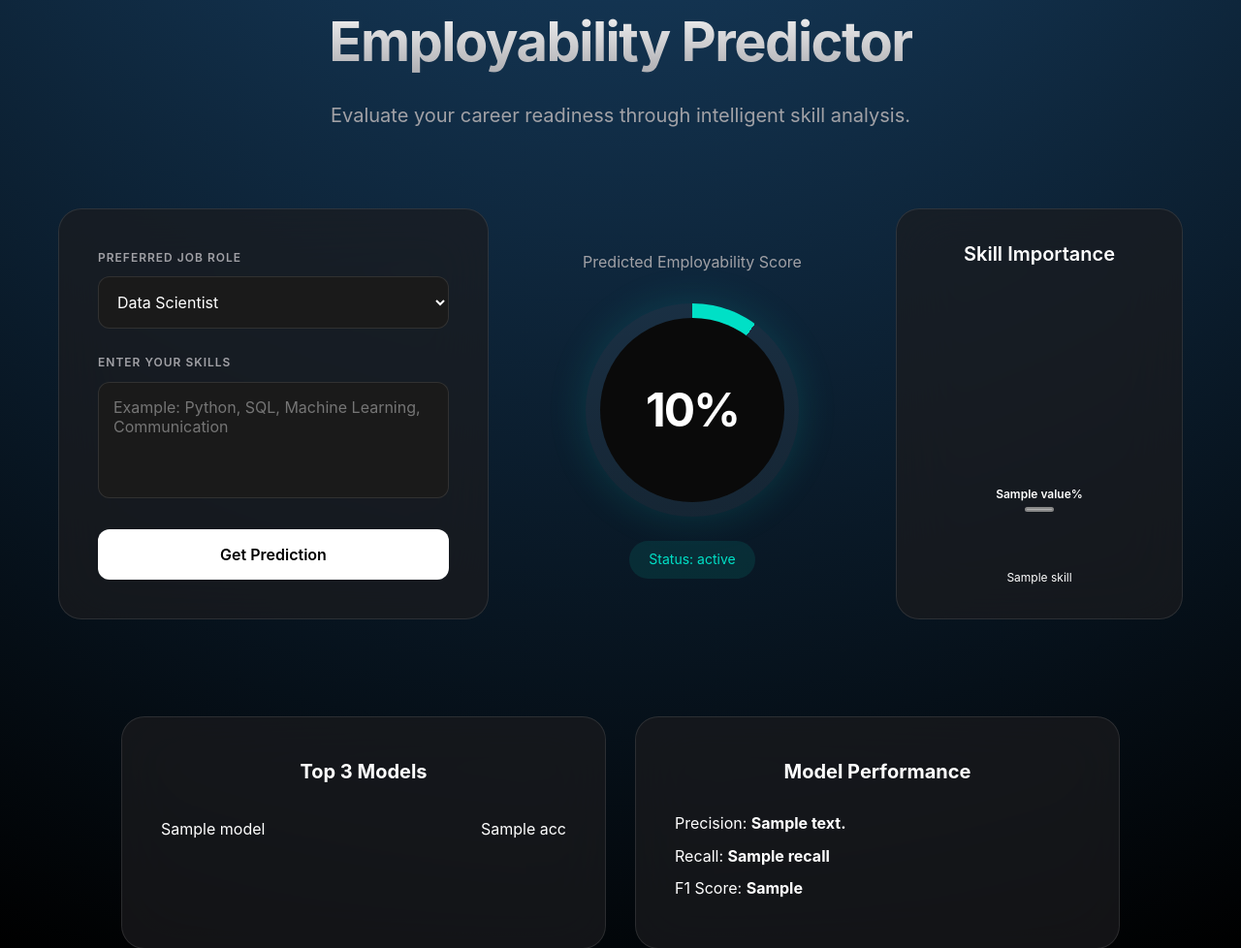
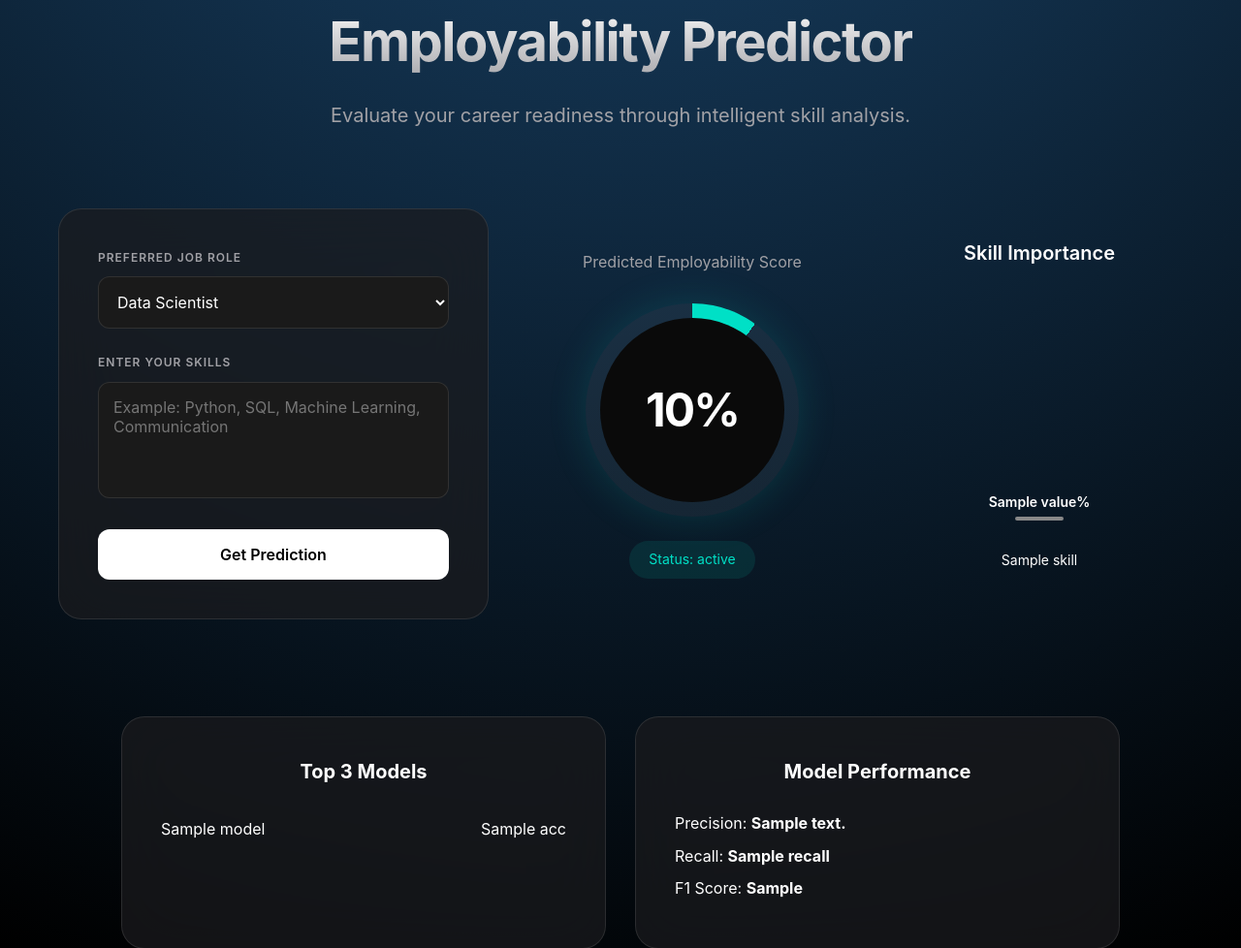
Before and after one commit to SHESHAL01/DSGP_Group_27, a Flask app: template templates/employability.html in a window 1280 px wide. Shown: the part 190-1168 px from the top of the page at 97% size. Run offline with Flask 3, Linux system fonts and the light colour scheme; the template is opened without the code that fills it: most values are stand-ins (such as "Sample title", 1, 10 or a date in 2020).

Commit message:
Fixed some style issues in employability page

```diff
--- a/app.py
+++ b/app.py
@@ -193,8 +193,6 @@ SKILL_DICTIONARY = [
 ]
 SKILL_SET = set([s.lower() for s in SKILL_DICTIONARY])
 
-# Replace the process_skills function (around line 250-275) with this:
-
 import re
 from difflib import get_close_matches
 from collections import Counter
@@ -208,8 +206,7 @@ def process_skills():
 
     # Create a mapping for common abbreviations and variations
     skill_mappings = {
-        'aw': 'aws',
-        'ku': 'kubernetes',
+        'aw': 'aws','ku': 'kubernetes',
         'dock': 'docker',
         'gi': 'git',
         'gith': 'git',
@@ -715,6 +712,11 @@ def predict():
 
     if not dataset.empty and feature_names and rf_model:
         user_vector = build_user_vector(user_skills, feature_names)
+
+        # ===============================
+        # Employability prediction
+        # ===============================
+
         score, role_probs, alternative_roles = predict_employability(
             rf_model,
             user_vector,
@@ -722,60 +724,142 @@ def predict():
             role_vectors,
             feature_names
         )
-        alternative_roles = [(role, round(prob, 2)) for role, prob in alternative_roles]
+
+        # Round alternative role scores
+        alternative_roles = [
+            (role, round(prob, 2)) for role, prob in alternative_roles
+        ]
+
         score = round(score, 2)
+
+        # ===============================
+        # Status
+        # ===============================
 
         if score > 75:
             status = "Highly Employable"
+
         elif score > 50:
             status = "Moderately Employable"
+
         else:
             status = "Needs Skill Improvement"
 
-        role_vector = role_vectors.get(preferred_role, [0] * len(feature_names))
+        # ===============================
+        # Skill Gap Analysis
+        # ===============================
+
+        role_vector = role_vectors[preferred_role]
+
+        missing_skills = skill_gap_analysis(
+            user_vector,
+            role_vector,
+            feature_names
+        )[:6]
+
+        # keep only skill names
+        missing_skills = [
+            skill.replace("_", " ").title()
+            for skill, _ in missing_skills
+        ]
+        # ===============================
+        # Explainable AI
+        # ===============================
+
+        import math
+
+        important_skills = []
+
+        role_vector = role_vectors[preferred_role]
+
+        for skill in user_skills:
+
+            if skill in feature_names:
+                idx = feature_names.index(skill)
+
+                role_value = role_vector[idx]
+
+                # importance = how important this skill is for the role
+                importance = role_value
+
+                important_skills.append((skill, importance))
+
+        # Sort by importance
+        important_skills = sorted(
+            important_skills,
+            key=lambda x: x[1],
+            reverse=True
+        )[:4]
+        # Log scaling for visualization
+        scaled_skills = []
+
+        if important_skills:
+
+            max_importance = max([imp for _, imp in important_skills])
+
+            for skill, imp in important_skills:
+                scaled = (imp / max_importance) * 85
+
+                scaled_skills.append(
+                    (skill.replace("_", " ").title(), round(scaled, 2))
+                )
+
+        important_skills = scaled_skills
+
+        # ===============================
+        # Career growth simulation
+        # ===============================
+
+        from itertools import combinations
+
         missing_skills_full = skill_gap_analysis(
             user_vector,
             role_vector,
             feature_names
         )
-        missing_skills = missing_skills_full[:6]
-        missing_skills_display = [skill.replace("_", " ").title() for skill, _ in missing_skills]
 
-        important_skills_data = []
-        role_vector_with_names = [(feature_names[i], role_vector[i]) for i in range(len(feature_names))]
-        important_skills_sorted = sorted(
-            [(skill, round(importance * 100, 1)) for skill, importance in role_vector_with_names if importance > 0.3],
-            key=lambda x: x[1],
-            reverse=True
-        )[:8]
-        important_skills_data = important_skills_sorted
+        missing_skills_only = [skill for skill, _ in missing_skills_full]
 
-        session['last_missing_skills'] = [skill for skill, _ in missing_skills_full[:10]]
-        session['last_job_role'] = preferred_role
-        session['last_user_skills'] = skills_text
+        simulations = []
 
-        log_activity(
-            session['user_id'],
-            'prediction',
-            preferred_role,
-            skills_text,
-            score
-        )
+        skill_sets = []
+
+        skill_sets += list(combinations(missing_skills_only, 1))
+        skill_sets += list(combinations(missing_skills_only, 2))
+
+        skill_sets = skill_sets[:4]
+
+        for skill_set in skill_sets:
+            sim_result = simulate_career_growth(
+                rf_model,
+                user_vector,
+                list(skill_set),
+                feature_names,
+                role_vectors
+            )
+
+            new_score = round(sim_result.get(preferred_role, 0) * 100, 2)
+
+            simulations.append({
+                "skills": " + ".join(skill.replace("_", " ").title()for skill in skill_set),
+                "old_score": score,
+                "new_score": new_score
+            })
 
         return render_template(
             "employability.html",
             score=score,
             status=status,
-            important_skills=important_skills_data,
+            important_skills=important_skills,
             alternative_roles=alternative_roles,
-            missing_skills=missing_skills_display,
+            missing_skills=missing_skills,
+            simulations=simulations,
             lower1=score,
             lower2=score,
             top_models=top_models,
             precision=rf_precision,
             recall=rf_recall,
-            f1=rf_f1,
-            user={'name': session['user_name']}
+            f1=rf_f1
         )
     else:
         flash('Models not loaded properly. Please check system configuration.', 'error')
--- a/static/employability.css
+++ b/static/employability.css
@@ -493,10 +493,9 @@ textarea {
     display: flex;
     flex-direction: column;
     height: 100%;
-    background: var(--card-bg);
-    backdrop-filter: blur(30px);
-    border: 1px solid var(--glass-border);
-    border-radius: 24px;
+    background: transparent;
+    backdrop-filter: none;
+    border: none;
     padding: 30px 20px;
 }
 
@@ -510,70 +509,71 @@ textarea {
 .perf-chart {
     display: flex;
     align-items: flex-end;
-    justify-content: space-around;
-    gap: 10px;
-    padding: 20px 10px;
+    justify-content: space-between;
+    gap: 20px;
+    padding-top: 20px;
+    padding-bottom: 10px;
     height: 280px;
-    width: 100%;
 }
 
-.perf-bar-wrapper {
+
+.perf-bar-wrapper{
     position: relative;
-    display: flex;
-    flex-direction: column;
-    align-items: center;
-    height: 250px;
+    display:flex;
+    flex-direction:column;
+    align-items:center;
+    min-height: 250px;
     flex: 1;
-    min-width: 60px;
-}
-
-.bar-area {
-    height: 200px;
-    width: 100%;
-    display: flex;
-    align-items: flex-end;
-    justify-content: center;
+    height: 100%;
+    padding-bottom: 3rem;
 }
 
 .perf-bar {
     position: relative;
-    width: 30px;
+    width: 50px;
     background: #b0b0b0;
     border-radius: 4px;
     display: flex;
     align-items: flex-start;
     justify-content: center;
     border: 2px solid #888;
-    transition: height 0.3s ease;
-    min-height: 5px;
+    margin-top: auto;
 }
+
 
 .perf-bar.highest {
     background: var(--accent-color);
     border-color: #007a66;
 }
 
+
 .perf-bar span {
     position: absolute;
-    top: -25px;
+    top: -28px;
     left: 50%;
     transform: translateX(-50%);
     color: var(--text-primary);
-    font-size: 12px;
+    font-size: 14px;
     font-weight: 600;
     white-space: nowrap;
 }
-
 .perf-bar-wrapper .label {
     position: absolute;
-    bottom: -25px;
+    bottom: 0;
     left: 50%;
     transform: translateX(-50%);
     width: 100%;
+    padding: 0 6px;
     text-align: center;
-    font-size: 12px;
+    font-size: 14px;
     color: var(--text-primary);
     font-weight: 400;
     line-height: 1.2;
-    word-wrap: break-word;
 }
+.bar-area{
+    height:200px;
+    width:100%;
+    display:flex;
+    align-items:flex-end;
+    justify-content:center;
+}
```
Also changed, not shown: users.db.
